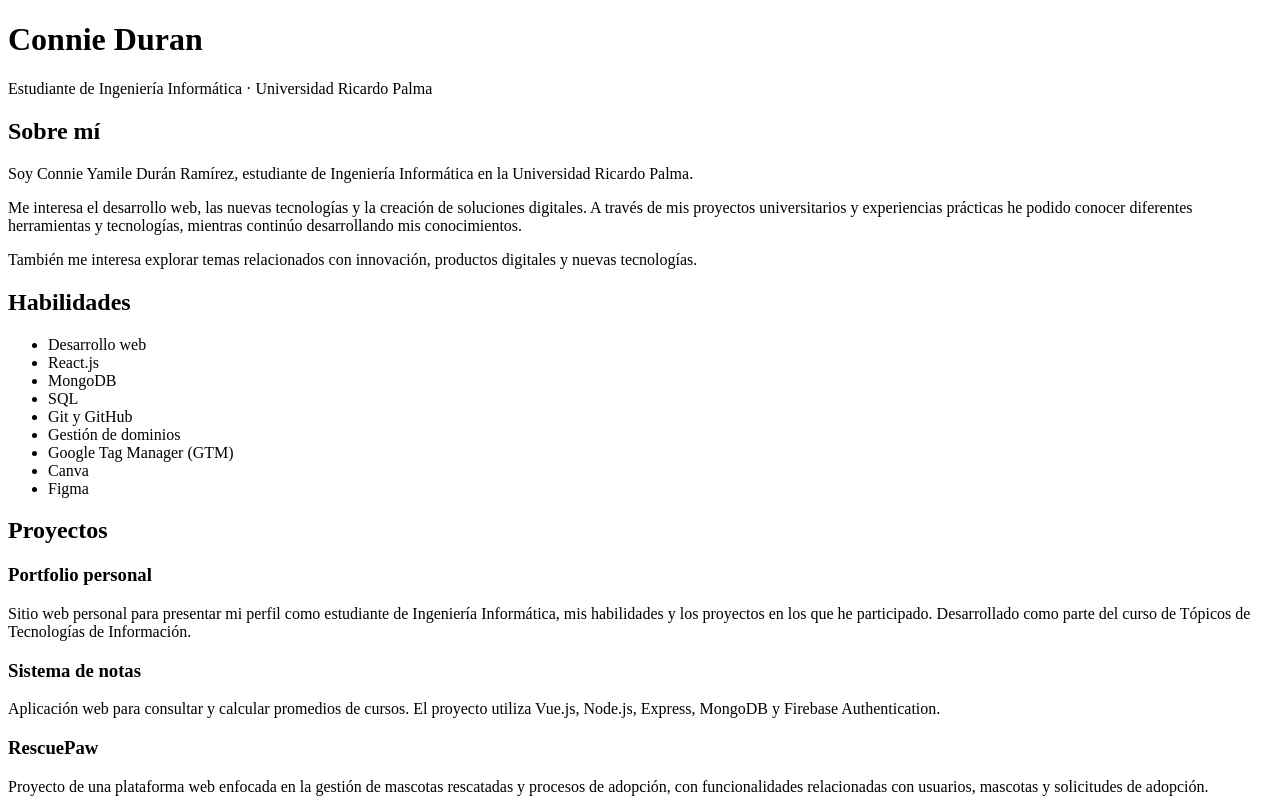
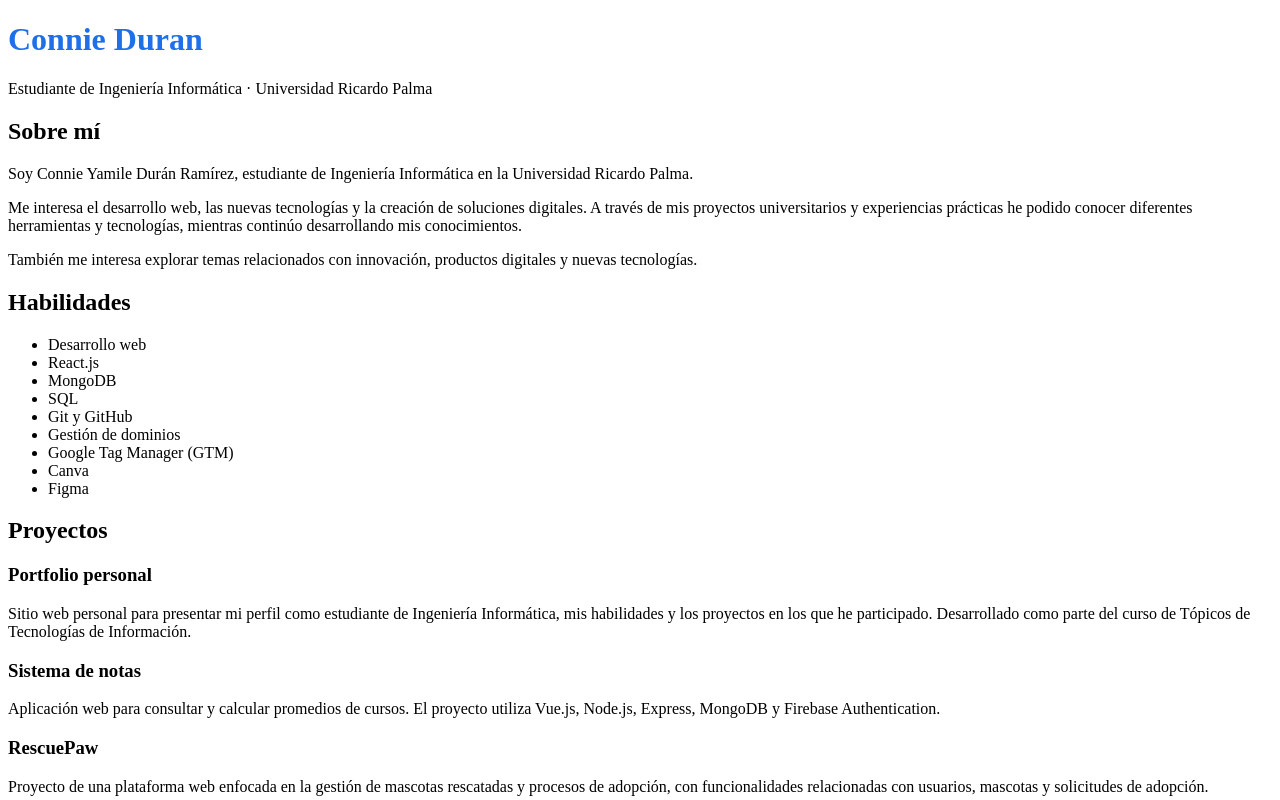
Before and after one commit to ConnieDR8/ConnieDR8.github.io, a plain HTML site: page index.html in a window 1280 px wide. Shown: the top 800 px of the page. Drawn offline with Linux system fonts and the light colour scheme.

Commit message:
Agregar color al título principal

```diff
--- a/index.html
+++ b/index.html
@@ -4,10 +4,15 @@
   <meta charset="UTF-8">
   <meta name="viewport" content="width=device-width, initial-scale=1.0">
   <title>Connie Duran</title>
+  <style>
+    .titulo {
+        color: #1f6feb;
+    }
+  </style>
 </head>
 <body>
   <header>
-    <h1>Connie Duran</h1>
+    <h1 class="titulo">Connie Duran</h1>
     <p>Estudiante de Ingeniería Informática · Universidad Ricardo Palma</p>
   </header>
   <main>
```
